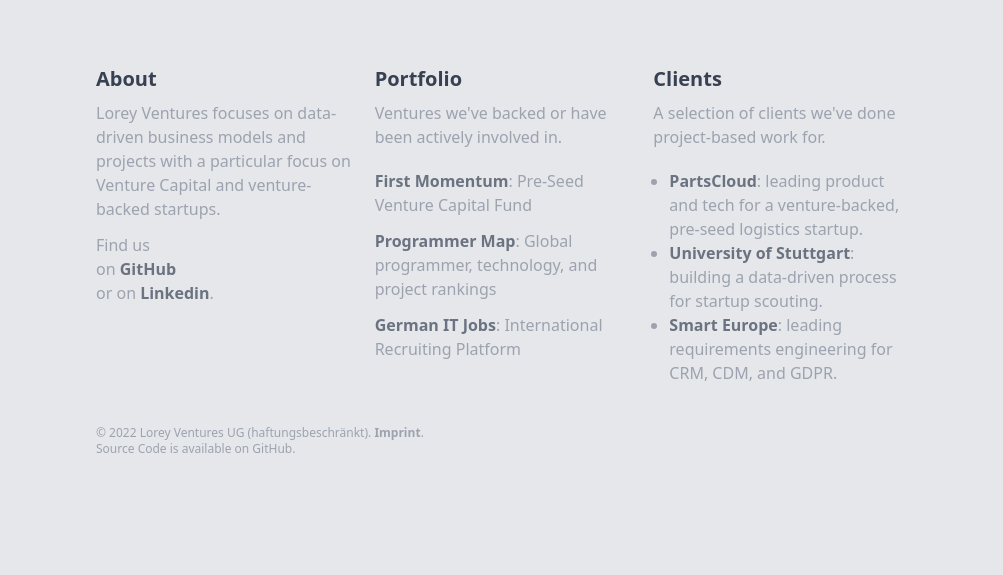
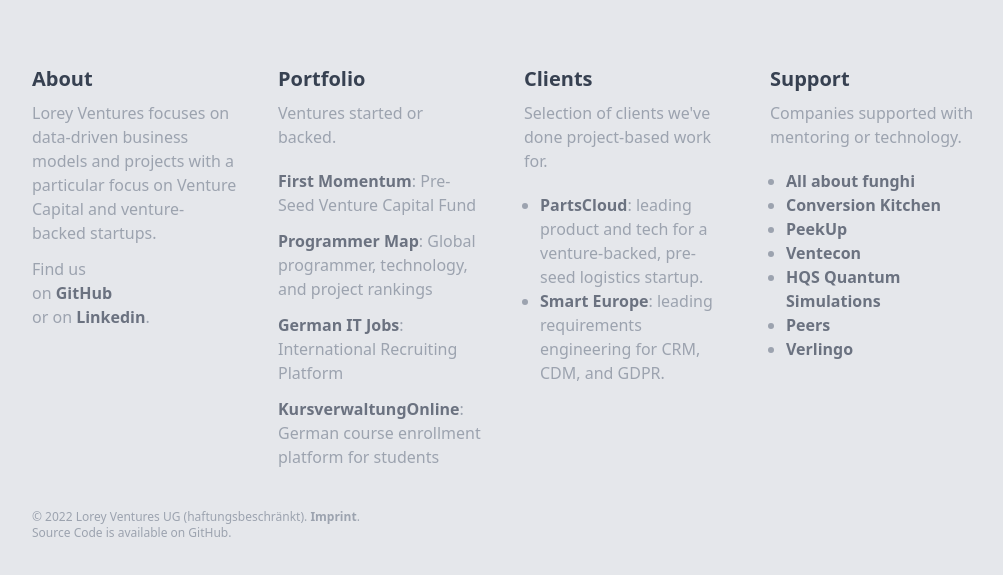
Before and after one commit to loreyventures/loreyventures.com, a Gatsby site in the folder loreyventures.com/: page / in a window 1280 px wide. Shown: the part 315-890 px from the top of the page, without its empty margins (136-1139 px from the left). Before the commit the page ends 812 px from the top, so only its background shows below. Built offline with nearby package versions, Linux system fonts and the light colour scheme; Gatsby itself is replaced by a stand-in of ours.

Commit message:
Add supported companies as column

```diff
--- a/loreyventures.com/src/pages/index.js
+++ b/loreyventures.com/src/pages/index.js
@@ -5,7 +5,7 @@
 // markup
 const IndexPage = () => {
   return (
-      <main className="container mx-auto max-w-4xl p-10">
+      <main className="container mx-auto max-w-5xl p-10">
           <title>Lorey Ventures</title>
           <div className="text-center">
               <div className="text-gray-700" style={{'font-size': '1000%', 'line-height': '100%'}}>LV</div>
@@ -14,7 +14,7 @@
                   Lorey Ventures is the holding company of <a href="https://karllorey.com">Karl Lorey</a>.
               </p>
           </div>
-          <div className="md:grid md:grid-cols-3 md:gap-5 text-gray-400">
+          <div className="md:grid md:grid-cols-4 md:gap-10 text-gray-400">
               <div className="mt-5">
                   <h3 className="my-2">About</h3>
                   <p className="mb-3">
@@ -29,20 +29,33 @@
               </div>
               <div className="mt-5">
                   <h3 className="my-2">Portfolio</h3>
-                  <p className="mb-5">Ventures we've backed or have been actively involved in.</p>
+                  <p className="mb-5">Ventures started or backed.</p>
                   <ul className="space-y-3">
                       <li><a href="https://firstmomentum.vc" rel="nofollow">First Momentum</a>: Pre-Seed Venture Capital Fund</li>
-                      <li><a href="https://programmermap.com">Programmer Map</a>: Global programmer, technology, and project rankings</li>
+                      <li><a href="http://programmermap.com">Programmer Map</a>: Global programmer, technology, and project rankings</li>
                       <li><a href="https://germanitjobs.com">German IT Jobs</a>: International Recruiting Platform</li>
+                      <li><a href="http://kursverwaltungonline.de/">KursverwaltungOnline</a>: German course enrollment platform for students</li>
                   </ul>
               </div>
               <div className="mt-5">
                   <h3 className="my-2">Clients</h3>
-                  <p className="mb-5">A selection of clients we've done project-based work for.</p>
+                  <p className="mb-5">Selection of clients we've done project-based work for.</p>
                   <ul className="list-disc list-outside ml-4">
                       <li><a href="https://partscloud.com">PartsCloud</a>: leading product and tech for a venture-backed, pre-seed logistics startup.</li>
-                      <li><a href="https://uni-stuttgart.de">University of Stuttgart</a>: building a data-driven process for startup scouting.</li>
                       <li><a href="https://smart.com">Smart Europe</a>: leading requirements engineering for CRM, CDM, and GDPR.</li>
+                  </ul>
+              </div>
+              <div className="mt-5">
+                  <h3 className="my-2">Support</h3>
+                  <p className="mb-5">Companies supported with mentoring or technology.</p>
+                  <ul className="list-disc list-outside ml-4">
+                      <li><a href="https://allaboutfungi.net">All about funghi</a></li>
+                      <li><a href="https://conversion-kitchen.com">Conversion Kitchen</a></li>
+                      <li><a href="https://peekup.de">PeekUp</a></li>
+                      <li><a href="https://ventecon.com">Ventecon</a></li>
+                      <li><a href="https://quantumsimulations.de">HQS Quantum Simulations</a></li>
+                      <li><a href="https://www.peers-solutions.com">Peers</a></li>
+                      <li><a href="https://verlingo.de">Verlingo</a></li>
                   </ul>
               </div>
           </div>
```
